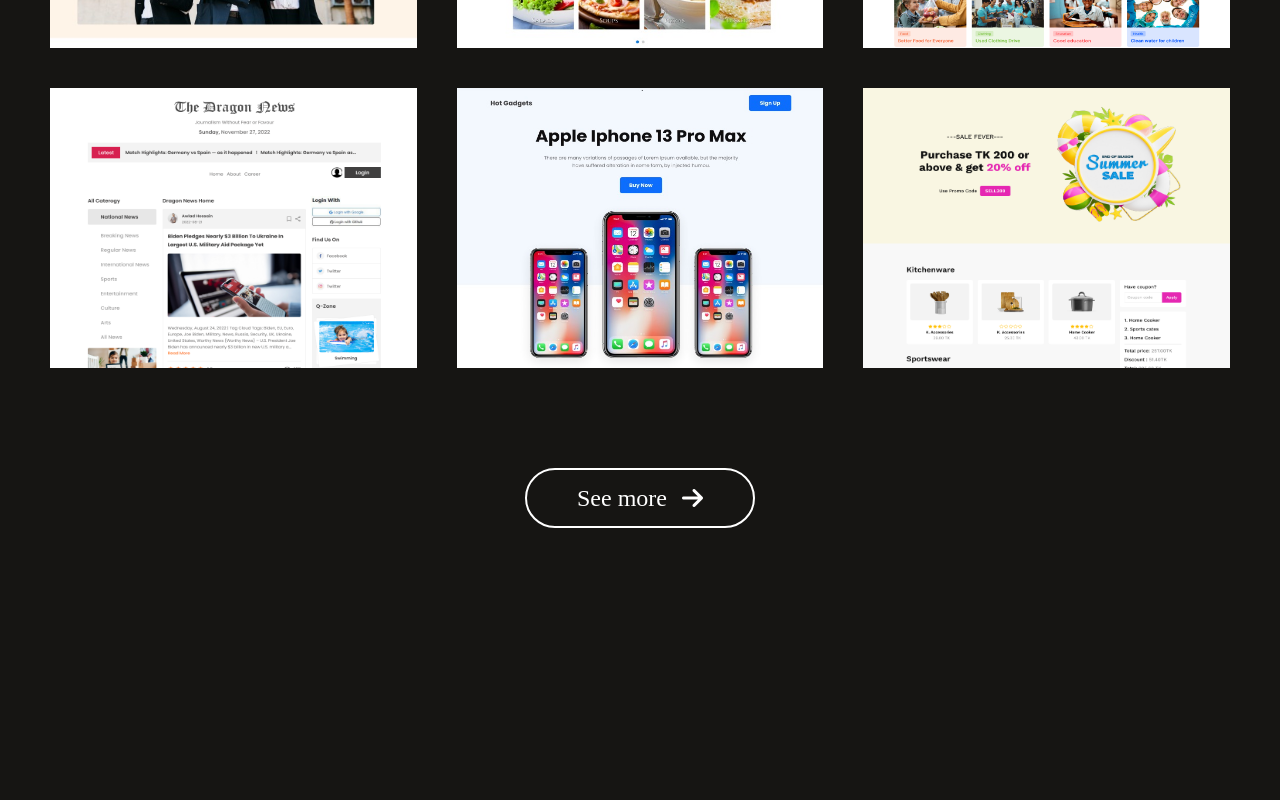
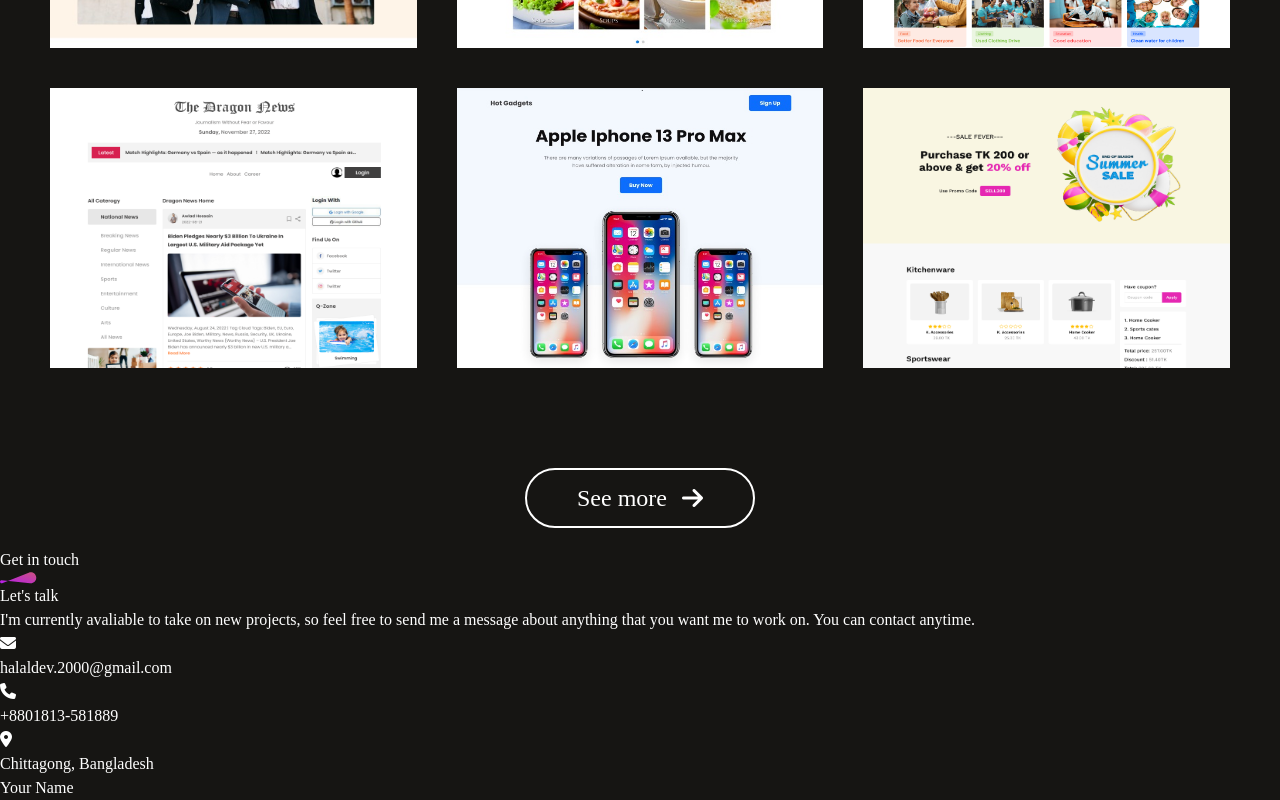
Before and after one commit to Mdhalaluddin/portfolio-website, a React (Vite) app: page / in a window 1280 px wide. Shown: the part 3463-4263 px from the top of the page. Before the commit the page ends 3991 px from the top, so only its background shows below. Built offline with nearby package versions, Linux system fonts and the light colour scheme.

Commit message:
contact add

```diff
--- a/src/App.jsx
+++ b/src/App.jsx
@@ -1,4 +1,5 @@
 import About from "./components/About/About";
+import Contact from "./components/Contact/Contact";
 import Hero from "./components/Hero/Hero";
 import MyWork from "./components/MyWork/MyWork";
 import Navbar from "./components/Navbar/Navbar";
@@ -12,6 +13,7 @@
       <About />
       <Services />
       <MyWork />
+      <Contact />
     </div>
   );
 }
--- /dev/null
+++ b/src/components/Contact/Contact.jsx
@@ -0,0 +1,41 @@
+import ".//Contact.css";
+
+function Contact() {
+  return (
+    <div className="contact">
+      <div className="contact-title">
+        <h1>Get in touch</h1>
+        <img src="/src/assets/download.svg" alt="" />
+      </div>
+      <div className="contact-section">
+        <div className="contact-left">
+          <h1>Let's talk</h1>
+          <p>
+            I'm currently avaliable to take on new projects, so feel free to
+            send me a message about anything that you want me to work on. You
+            can contact anytime.
+          </p>
+          <div className="contact-details">
+            <div className="contact-detail">
+              <i className="fa-solid fa-envelope"></i>
+              <h2>halaldev.2000@gmail.com</h2>
+            </div>
+            <div className="contact-detail">
+              <i className="fa-solid fa-phone"></i>
+              <h2>+8801813-581889</h2>
+            </div>
+            <div className="contact-detail">
+              <i className="fa-solid fa-location-dot"></i>
+              <h2>Chittagong, Bangladesh</h2>
+            </div>
+          </div>
+        </div>
+        <div className="contact-right">
+          <h1>Your Name</h1>
+        </div>
+      </div>
+    </div>
+  );
+}
+
+export default Contact;
```
Also changed, not shown: src/components/Contact/Contact.css (added).
